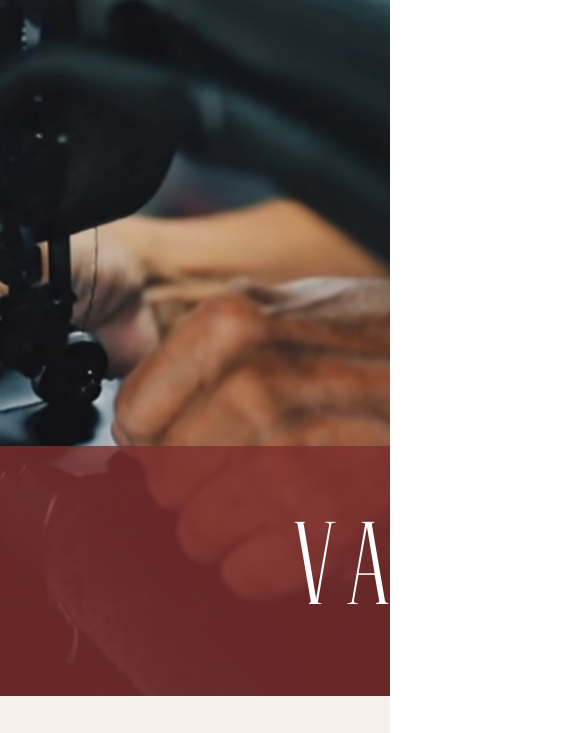
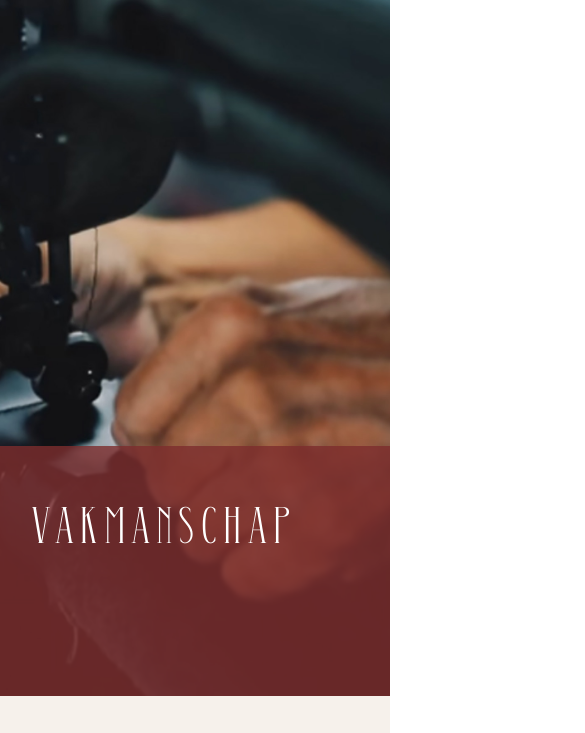
Before and after one commit to ViiictorSanchez/indermaur, a plain HTML site: page vakmanschap.html in a window 390 px wide. Shown: the part 87-820 px from the top of the page, 585 px wide, since content can reach past the window. Drawn offline with nearby package versions, Linux system fonts and the light colour scheme; files that its build step writes are made by us from their sources.

Commit message:
modificacion de titulo en mobile

```diff
--- a/css/george.css
+++ b/css/george.css
@@ -550,7 +550,14 @@ a{
 }
 
 @media (max-width: 768px) {
-     .section-features ul{
+    #cover-shoes h1{
+        font-size: 3.5em;
+        letter-spacing: 0.1em;
+        display: block;
+        text-align: left;
+        padding-left: unset;
+    }
+    .section-features ul{
          display: block;
          font-size: 4em;
          justify-content: center;
--- a/vakmanschap.html
+++ b/vakmanschap.html
@@ -40,7 +40,7 @@
                                 <a href="#">Over ons</a>
                                 <div class="uk-navbar-dropdown black-bg" >
                                     <ul class="uk-nav uk-navbar-dropdown-nav black-bg">
-                                        <li><a href="https://gocrazyagency.com/demo/george/designs/craftmanship.jpg">Vakmanschap</a></li>
+                                        <li><a href="vakmanschap.html">Vakmanschap</a></li>
                                         <li><a href="https://gocrazyagency.com/demo/george/designs/historie.jpg">Historie</a></li>
                                         <li><a href="https://gocrazyagency.com/demo/george/designs/team.jpg">Team</a></li>
                                         <li><a href="#">Vacatures</a></li>
```
